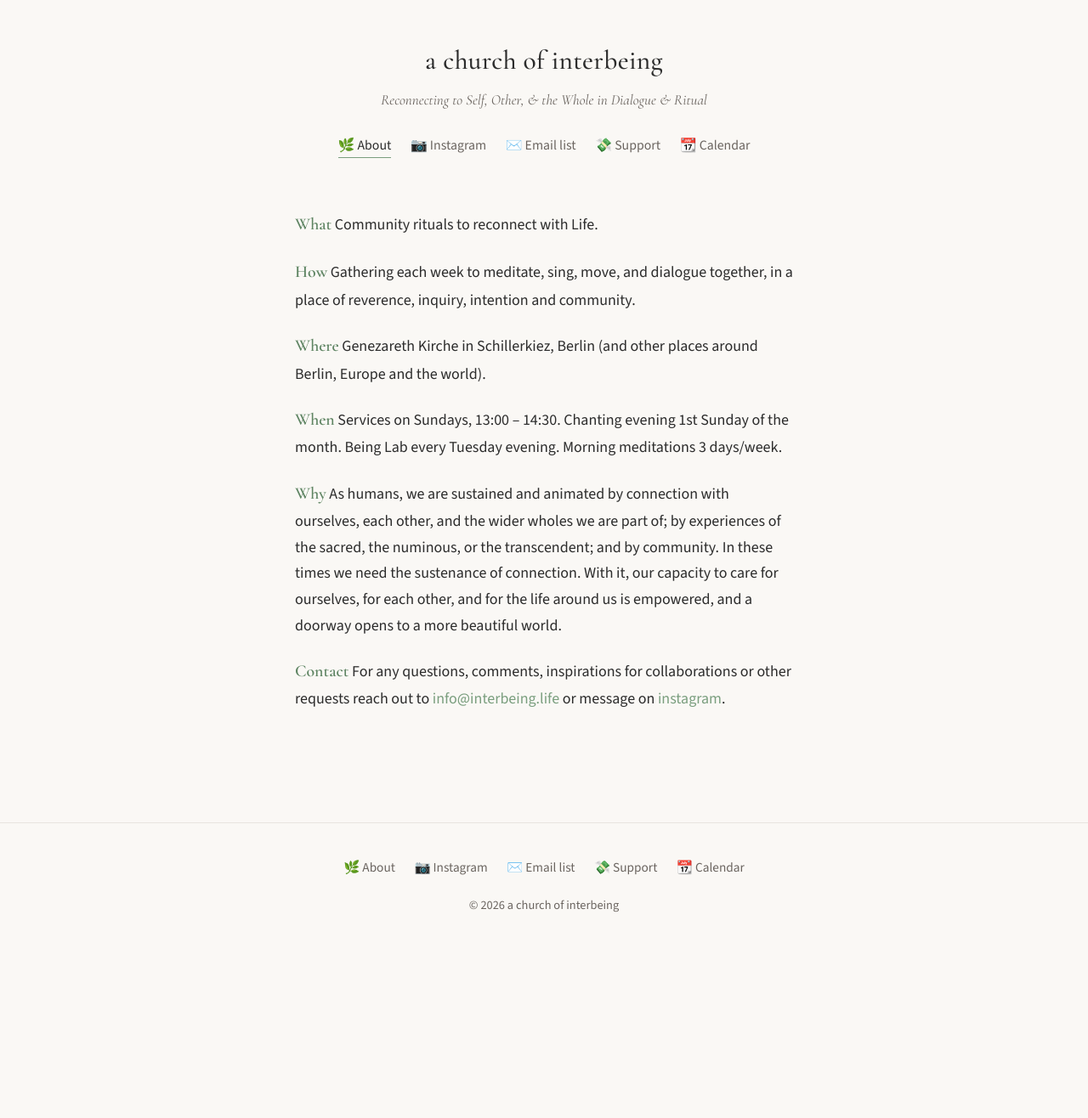
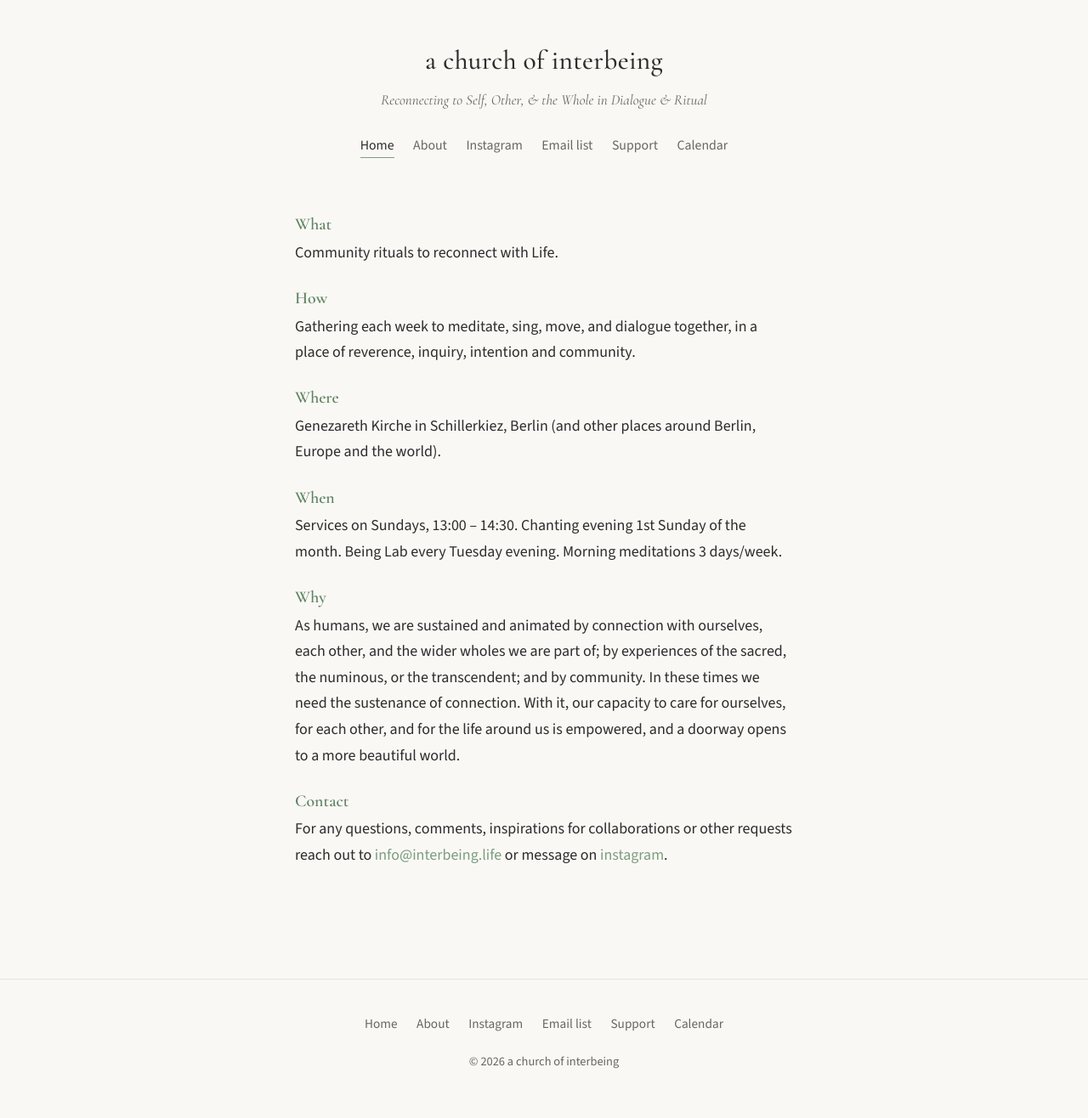
Before and after one commit to interbeing-berlin/website, a Jekyll site: the page built from index.md, in a window 1280 px wide. Shown: the whole page at 85% size. Built offline with Jekyll 4.4.1, drawn with Linux system fonts in a browser that asks for light colours; before the commit the page ends 1132 px from its top, so only the background shows below that.

Commit message:
Add About page, update nav, and fix index line breaks
- Remove emoji icons from header and footer navigation
- Rename home nav link from "About" to "Home"
- Add About page (organization, team, governance, documents)
- Fix markdown line breaks on index.md section headers
- Remove unused Documents page

Co-Authored-By: Claude Opus 4.6 <noreply@anthropic.com>

```diff
--- a/_includes/footer.html
+++ b/_includes/footer.html
@@ -1,11 +1,12 @@
 <footer class="site-footer">
   <nav class="footer-nav" aria-label="Footer navigation">
     <ul>
-      <li><a href="{{ '/' | relative_url }}">🌿 About</a></li>
-      <li><a href="https://www.instagram.com/{{ site.instagram }}/" target="_blank" rel="noopener">📷 Instagram</a></li>
-      <li><a href="{{ '/email-list/' | relative_url }}">✉️ Email list</a></li>
-      <li><a href="https://opencollective.com/{{ site.opencollective }}" target="_blank" rel="noopener">💸 Support</a></li>
-      <li><a href="{{ '/calendar/' | relative_url }}">📆 Calendar</a></li>
+      <li><a href="{{ '/' | relative_url }}">Home</a></li>
+      <li><a href="{{ '/about/' | relative_url }}">About</a></li>
+      <li><a href="https://www.instagram.com/{{ site.instagram }}/" target="_blank" rel="noopener">Instagram</a></li>
+      <li><a href="{{ '/email-list/' | relative_url }}">Email list</a></li>
+      <li><a href="https://opencollective.com/{{ site.opencollective }}" target="_blank" rel="noopener">Support</a></li>
+      <li><a href="{{ '/calendar/' | relative_url }}">Calendar</a></li>
     </ul>
   </nav>
   <p class="copyright">&copy; {{ 'now' | date: '%Y' }} a church of interbeing</p>
--- a/_includes/nav.html
+++ b/_includes/nav.html
@@ -6,11 +6,12 @@
     <p class="site-tagline">{{ site.description }}</p>
     <nav class="site-nav" role="navigation" aria-label="Main navigation">
       <ul>
-        <li><a href="{{ '/' | relative_url }}" {% if page.url == '/' %}class="active"{% endif %}>🌿 About</a></li>
-        <li><a href="https://www.instagram.com/{{ site.instagram }}/" target="_blank" rel="noopener">📷 Instagram</a></li>
-        <li><a href="{{ '/email-list/' | relative_url }}" {% if page.url == '/email-list/' %}class="active"{% endif %}>✉️ Email list</a></li>
-        <li><a href="https://opencollective.com/{{ site.opencollective }}" target="_blank" rel="noopener">💸 Support</a></li>
-        <li><a href="{{ '/calendar/' | relative_url }}" {% if page.url == '/calendar/' %}class="active"{% endif %}>📆 Calendar</a></li>
+        <li><a href="{{ '/' | relative_url }}" {% if page.url == '/' %}class="active"{% endif %}>Home</a></li>
+        <li><a href="{{ '/about/' | relative_url }}" {% if page.url == '/about/' %}class="active"{% endif %}>About</a></li>
+        <li><a href="https://www.instagram.com/{{ site.instagram }}/" target="_blank" rel="noopener">Instagram</a></li>
+        <li><a href="{{ '/email-list/' | relative_url }}" {% if page.url == '/email-list/' %}class="active"{% endif %}>Email list</a></li>
+        <li><a href="https://opencollective.com/{{ site.opencollective }}" target="_blank" rel="noopener">Support</a></li>
+        <li><a href="{{ '/calendar/' | relative_url }}" {% if page.url == '/calendar/' %}class="active"{% endif %}>Calendar</a></li>
       </ul>
     </nav>
   </div>
--- a/index.md
+++ b/index.md
@@ -5,22 +5,22 @@ title: null
 
 <article class="home-content" markdown="1">
 
-**What**
+**What**<br>
 Community rituals to reconnect with Life.
 
-**How**
+**How**<br>
 Gathering each week to meditate, sing, move, and dialogue together, in a place of reverence, inquiry, intention and community.
 
-**Where**
+**Where**<br>
 Genezareth Kirche in Schillerkiez, Berlin (and other places around Berlin, Europe and the world).
 
-**When**
+**When**<br>
 Services on Sundays, 13:00 – 14:30. Chanting evening 1st Sunday of the month. Being Lab every Tuesday evening. Morning meditations 3 days/week.
 
-**Why**
+**Why**<br>
 As humans, we are sustained and animated by connection with ourselves, each other, and the wider wholes we are part of; by experiences of the sacred, the numinous, or the transcendent; and by community. In these times we need the sustenance of connection. With it, our capacity to care for ourselves, for each other, and for the life around us is empowered, and a doorway opens to a more beautiful world.
 
-**Contact**
+**Contact**<br>
 For any questions, comments, inspirations for collaborations or other requests reach out to [info@interbeing.life](mailto:info@interbeing.life) or message on [instagram](https://www.instagram.com/church_of_interbeing/).
 
 </article>
```
Also changed, not shown: about.md (added, +77 -0 lines).
